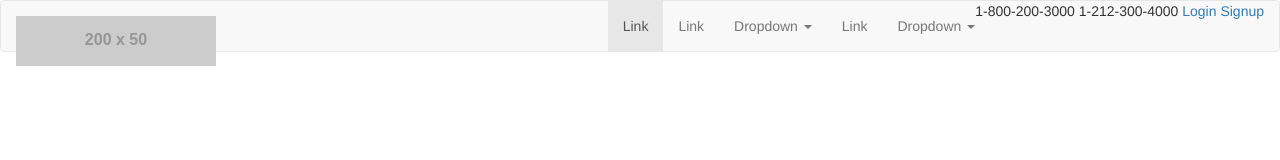
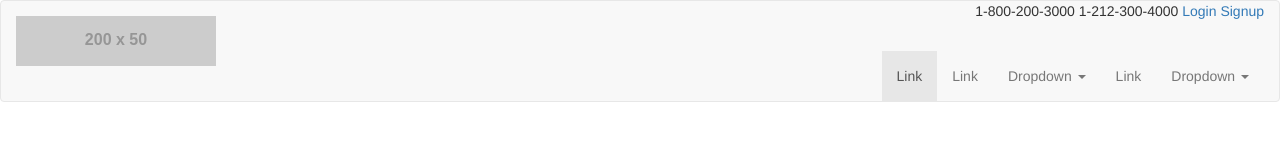
Before and after one commit to ImsirovicAjdin/bootstrapbase-complex-nav-starter, a plain HTML site: page index.html in a window 1280 px wide. Drawn offline with nearby package versions, Linux system fonts and the light colour scheme; placeholder pictures from the web are drawn by us; a web font is replaced by a local one.

Commit message:
Add clear:both to .nav.navbar-nav.navbar-right ul

```diff
--- a/css/custom.css
+++ b/css/custom.css
@@ -1,3 +1,6 @@
 .nav-additional {
     float:right;
 }
+.nav.navbar-nav.navbar-right {
+    clear: both;
+}
```
